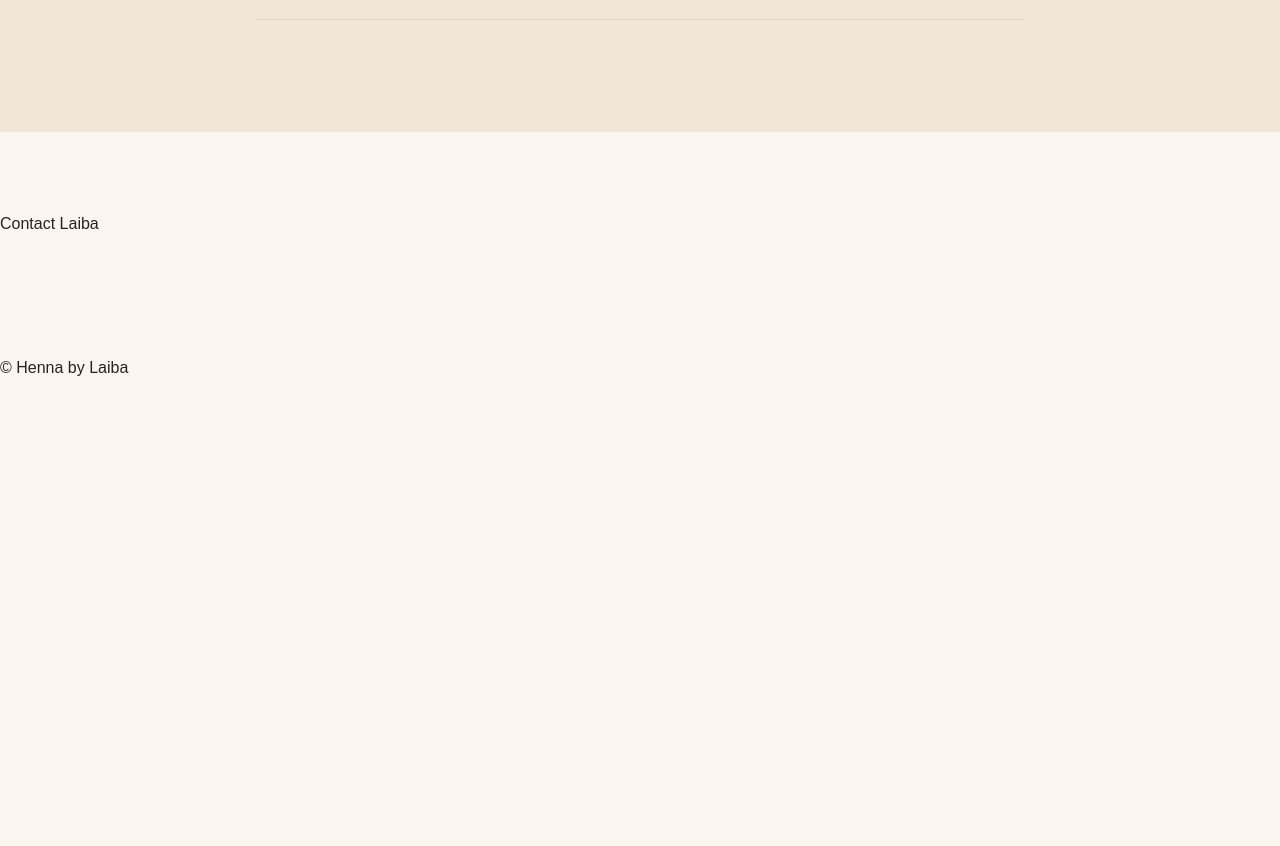
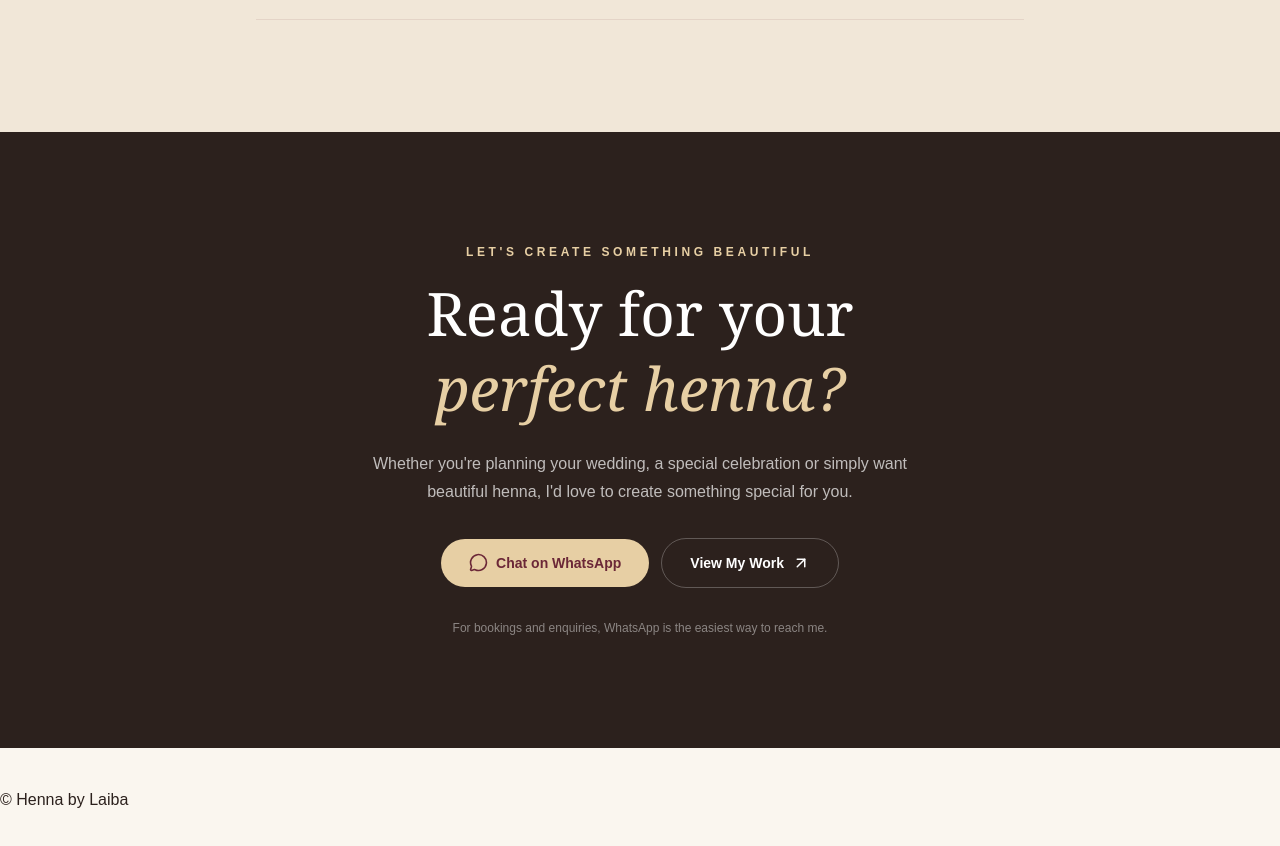
Before and after one commit to HarisRamay/HennaByLaiba, a React (Vite) app: page / in a window 1280 px wide. Shown: the part 6620-7466 px from the top of the page. Before the commit the page ends 7040 px from the top, so only its background shows below. Built offline with nearby package versions, Linux system fonts and the light colour scheme.

Commit message:
Add ContactCTA section

```diff
--- a/src/widgets/ContactCTA/ContactCTA.jsx
+++ b/src/widgets/ContactCTA/ContactCTA.jsx
@@ -1,7 +1,61 @@
+import { ArrowUpRight, MessageCircle } from "lucide-react";
+
+import Container from "../../shared/ui/Container/Container";
+
 function ContactCTA() {
+  const whatsappNumber = "923XXXXXXXXX";
+
+  const message = encodeURIComponent(
+    "Hi Laiba! I saw your website and would like to enquire about a henna booking."
+  );
+
+  const whatsappUrl = `https://wa.me/${whatsappNumber}?text=${message}`;
+
   return (
-    <section id="contact" className="py-20">
-      <h2>Contact Laiba</h2>
+    <section id="contact" className="bg-[#2C211D] py-20 sm:py-28">
+      <Container>
+        <div className="mx-auto max-w-4xl text-center">
+          <p className="text-xs font-semibold uppercase tracking-[0.3em] text-[#E7CFA4]">
+            Let's Create Something Beautiful
+          </p>
+
+          <h2 className="mt-4 font-serif text-5xl leading-tight text-white sm:text-6xl">
+            Ready for your
+            <br />
+            <span className="italic text-[#E7CFA4]">perfect henna?</span>
+          </h2>
+
+          <p className="mx-auto mt-6 max-w-xl text-sm leading-7 text-white/70 sm:text-base">
+            Whether you're planning your wedding, a special celebration or
+            simply want beautiful henna, I'd love to create something
+            special for you.
+          </p>
+
+          <div className="mt-8 flex flex-col items-center justify-center gap-3 sm:flex-row">
+            <a
+              href={whatsappUrl}
+              target="_blank"
+              rel="noopener noreferrer"
+              className="inline-flex w-full items-center justify-center gap-2 rounded-full bg-[#E7CFA4] px-7 py-3.5 text-sm font-semibold text-[#6B2737] transition hover:bg-white sm:w-auto"
+            >
+              <MessageCircle size={19} />
+              Chat on WhatsApp
+            </a>
+
+            <a
+              href="#gallery"
+              className="inline-flex w-full items-center justify-center gap-2 rounded-full border border-white/25 px-7 py-3.5 text-sm font-semibold text-white transition hover:bg-white/10 sm:w-auto"
+            >
+              View My Work
+              <ArrowUpRight size={18} />
+            </a>
+          </div>
+
+          <p className="mt-8 text-xs text-white/45">
+            For bookings and enquiries, WhatsApp is the easiest way to reach me.
+          </p>
+        </div>
+      </Container>
     </section>
   );
 }
```
